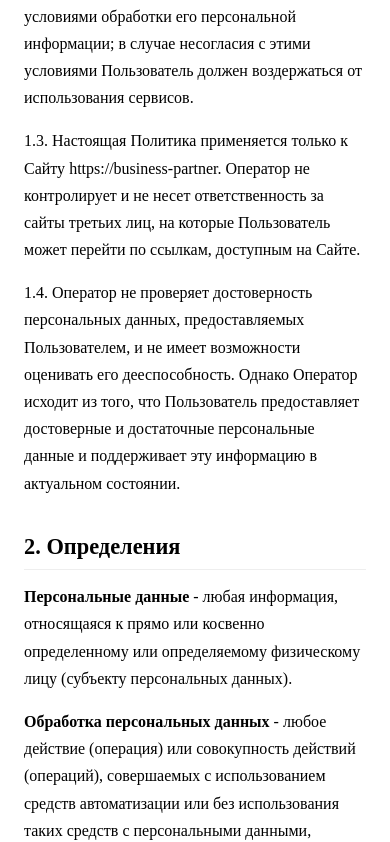
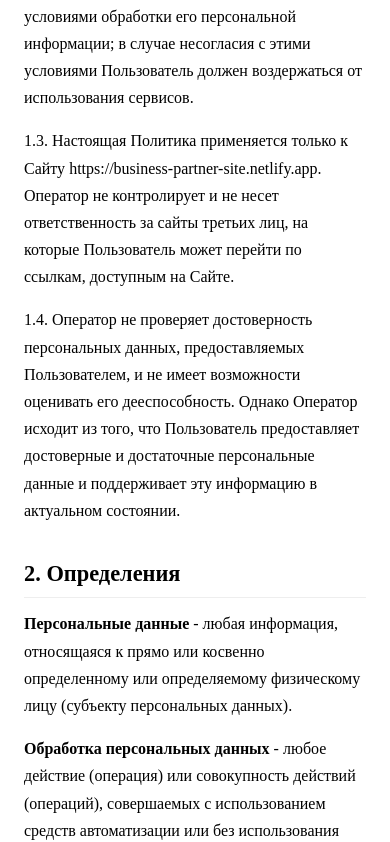
Before and after one commit to Takedates/my-diploma-project, a Next.js app: page /privacy-policy in a window 390 px wide. Shown: the part 987-1829 px from the top of the page. Built offline with nearby package versions, Linux system fonts and the light colour scheme.

Commit message:
Update Privacy Policy: correct site URL and phone format

```diff
--- a/src/app/privacy-policy/page.tsx
+++ b/src/app/privacy-policy/page.tsx
@@ -9,10 +9,12 @@ export default function PrivacyPolicyPage() {
   const companyInn = "6321247265";
   const companyKpp = "420501001";
   const companyOgrn = "1106320011192";
-  const companyPhone = "8-950-591-18-38";
-  const companyPrivacyEmail = "busibess-partner-ru@mai.ru";
-  const siteUrl = "https://business-partner";
-  const effectiveDate = "08 мая 2025 г.";
+  // ИСПРАВЛЕНО: Формат номера телефона
+  const companyPhone = "+7 (950) 591-18-38";
+  const companyPrivacyEmail = "busibess-partner-ru@mail.ru";
+  // ИСПРАВЛЕНО: Полный и правильный URL сайта
+  const siteUrl = "https://business-partner-site.netlify.app";
+  const effectiveDate = "08 мая 2025 г."; // Оставляем фиксированной, если это дата вступления в силу документа
   const lawName = "Федеральным законом от 27.07.2006 г. № 152-ФЗ «О персональных данных»";
 
   return (
```
